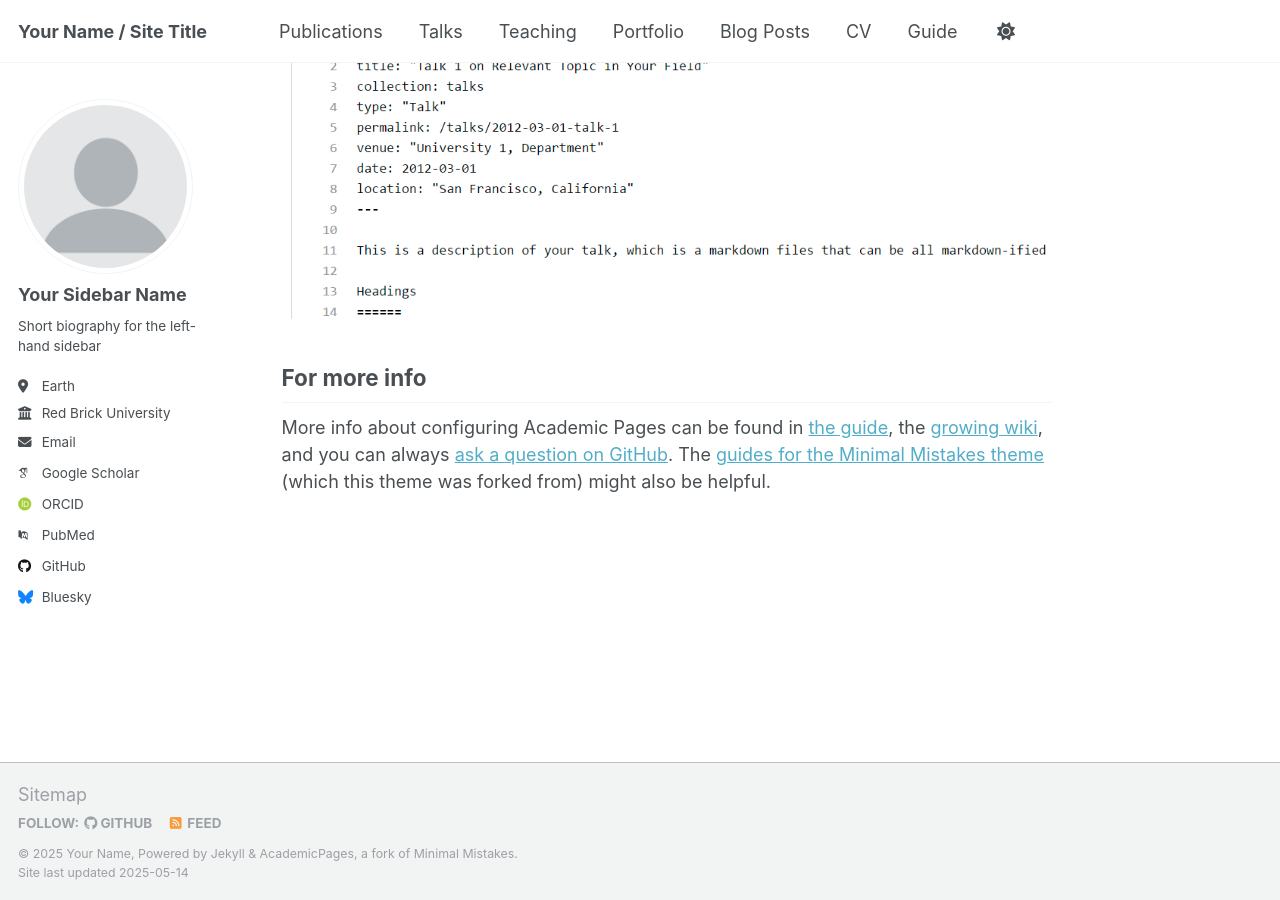
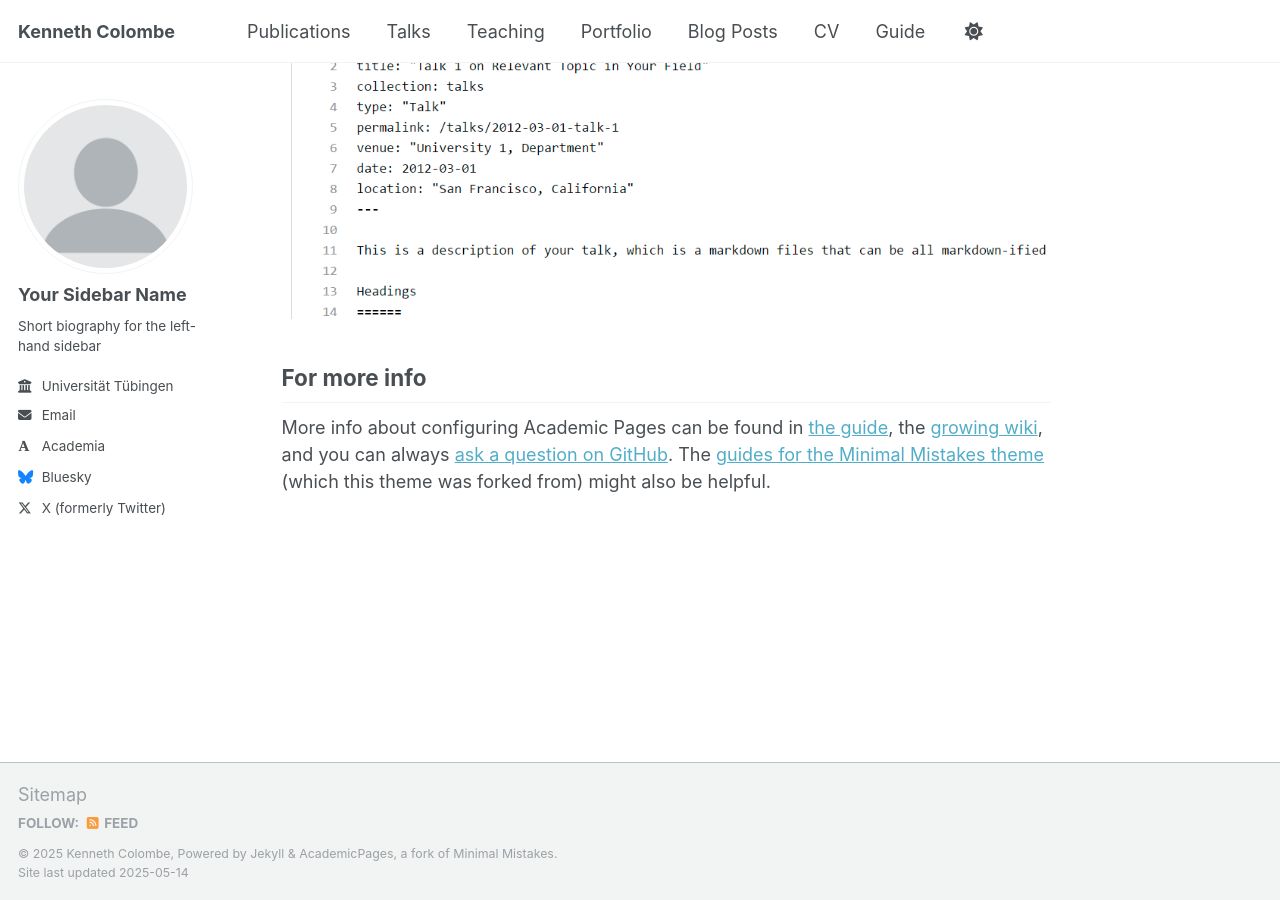
Before and after one commit to kcolombe/kcolombe.github.io, a Jekyll site: the page built from _pages/about.md, in a window 1280 px wide and 900 px high, scrolled down 2636 px. Built offline with Jekyll 4.4.1, drawn with Linux system fonts in a browser that asks for light colours; some web fonts are replaced.

Commit message:
Update _config.yml

```diff
--- a/_config.yml
+++ b/_config.yml
@@ -9,13 +9,13 @@
 # Basic Site Settings
 locale                   : "en-US"
 site_theme               : "default"
-title                    : "Your Name / Site Title"
+title                    : "Kenneth Colombe"
 title_separator          : "-"
-name                     : &name "Your Name"
-description              : &description "personal description"
-url                      : https://academicpages.github.io # the base hostname & protocol for your site e.g. "https://[your GitHub username].github.io" or if you already have some other page hosted on Github then use "https://[your GitHub username].github.io/[Your Repo Name]"
+name                     : &name "Kenneth Colombe"
+description              : &description "Ph.D. Candidate in Data Science and Sports Economics"
+url                      : https://kcolombe.github.io
 baseurl                  : "" # the subpath of your site, e.g. "/blog"
-repository               : "academicpages/academicpages.github.io"
+repository               : "kcolombe/kcolombe.github.io"
 
 # Site Author - The following control what appear as part of the author content on the side bar.
 #               If a field is blank the icon and link will not appear, otherwise it will be shown.
@@ -24,21 +24,19 @@ author:
   # Biographic information
   avatar           : "profile.png"
   name             : "Your Sidebar Name"
-  pronouns         : # example: "she/her"
   bio              : "Short biography for the left-hand sidebar"
-  location         : "Earth"
-  employer         : "Red Brick University"
+  employer         : "Universität Tübingen"
   uri              : # URL
-  email            : "none@example.org"
+  email            : "kenneth.colombe@gmail.com"
 
   # Academic websites
-  academia         : # URL
+  academia         : "https://uni-tuebingen.de/en/faculties/faculty-of-economics-and-social-sciences/subjects/department-of-social-sciences/sports-science/institute/departments/sport-economics-sport-management-media-research/team/kenneth-colombe/"
   arxiv            : # URL - Update with the correct link to your profile
-  googlescholar    : "https://scholar.google.com/citations?user=PS_CX0AAAAAJ"
+  googlescholar    : # URL
   impactstory      : # URL
-  orcid            : "http://orcid.org/yourorcidurl"
+  orcid            : # URL
   semantic         : # URL
-  pubmed           : "https://www.ncbi.nlm.nih.gov/pubmed/?term=john+snow"
+  pubmed           : # URL
   researchgate     : # URL
   scopus           : # URL
 
@@ -46,12 +44,12 @@ author:
   bitbucket        : # Username - Update with your username on the site
   codepen          : # Username
   dribbble         : # Username
-  github           : "academicpages"
+  github           : # Username
   kaggle           : # Username
   stackoverflow    : # User number or user number and name (i.e., use "1" or "1/jeff-atwood")
 
   # Social media
-  bluesky          : "bsky.app" # Replace this with you Bluesky username
+  bluesky          : "kcolombe24.bsky.app"
   facebook         : # Username
   flickr           : # Username
   foursquare       : # Username
@@ -68,7 +66,7 @@ author:
   steam            : # Username
   telegram         : # URL
   tumblr           : # Username
-  twitter          : # Username for X / Twitter
+  twitter          : "KColombe24"
   vine             : # Username
   weibo            : # Username
   wikipedia        : # Username
```
